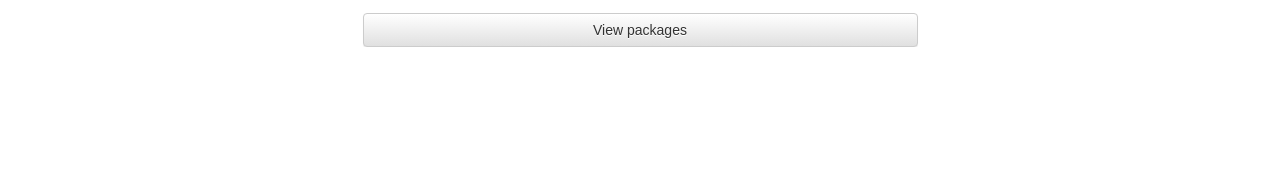
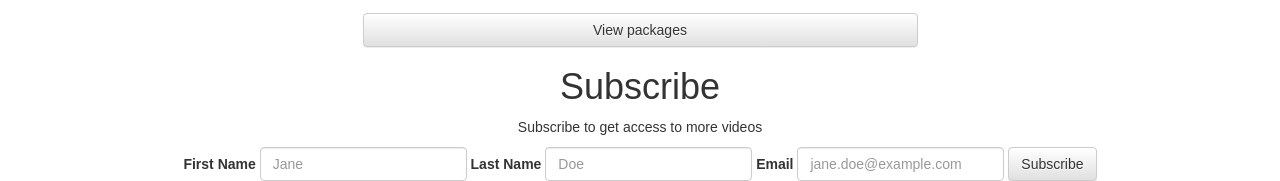
Before and after one commit to akashraic/Personal-Trainer-Website, a React (Create React App) app: page / in a window 1280 px wide. Shown: the part 1942-2123 px from the top of the page. Before the commit the page ends 1989 px from the top, so only its background shows below. Built offline with nearby package versions, Linux system fonts and the light colour scheme.

Commit message:
Created Structure for Subscribe.jsx

```diff
--- a/src/Components/Subscribe.jsx
+++ b/src/Components/Subscribe.jsx
@@ -1,10 +1,40 @@
 import React, { Component } from 'react';
+import  {Grid, Row, Col, Button, Form, FormGroup, ControlLabel, FormControl} from 'react-bootstrap';
 import './Subscribe.css';
 
 class Subscribe extends Component {
     render() {
         return (
             <div className="Subscribe">
+                <h1>Subscribe</h1>
+                <Grid>
+                    <Row className="Description-wrapper">
+                        <Col md={3} />
+                        <Col className="Description" md={6}>
+                            <p className="Video-description">Subscribe to get access to more videos</p>
+                        </Col>
+                        <Col md={3} />
+                    </Row>
+                    <Row className="Field-wrapper-wrap">
+                        <Col className="Form-Wrapper" md={12}>
+                            <Form inline>
+                                <FormGroup controlId="formFirstName">
+                                    <ControlLabel>First Name</ControlLabel>{' '}
+                                    <FormControl type="text" placeholder="Jane" />
+                                </FormGroup>{' '}
+                                <FormGroup controlId="formLastName">
+                                    <ControlLabel>Last Name</ControlLabel>{' '}
+                                    <FormControl type="text" placeholder="Doe" />
+                                </FormGroup>{' '}
+                                <FormGroup controlId="formInlineEmail">
+                                    <ControlLabel>Email</ControlLabel>{' '}
+                                    <FormControl type="email" placeholder="jane.doe@example.com" />
+                                </FormGroup>{' '}
+                                <Button type="submit">Subscribe</Button>
+                            </Form>
+                        </Col>
+                    </Row>
+                </Grid>
 
             </div>
         );
--- a/src/Components/Training.css
+++ b/src/Components/Training.css
@@ -1,3 +1,9 @@
 .Training-description{
     text-align: center;
 }
+
+FormGroup
+{
+    align:center;
+    align-items: center;
+}
```
Also changed, not shown: src/Components/Merchandise.jsx (indentation only).
